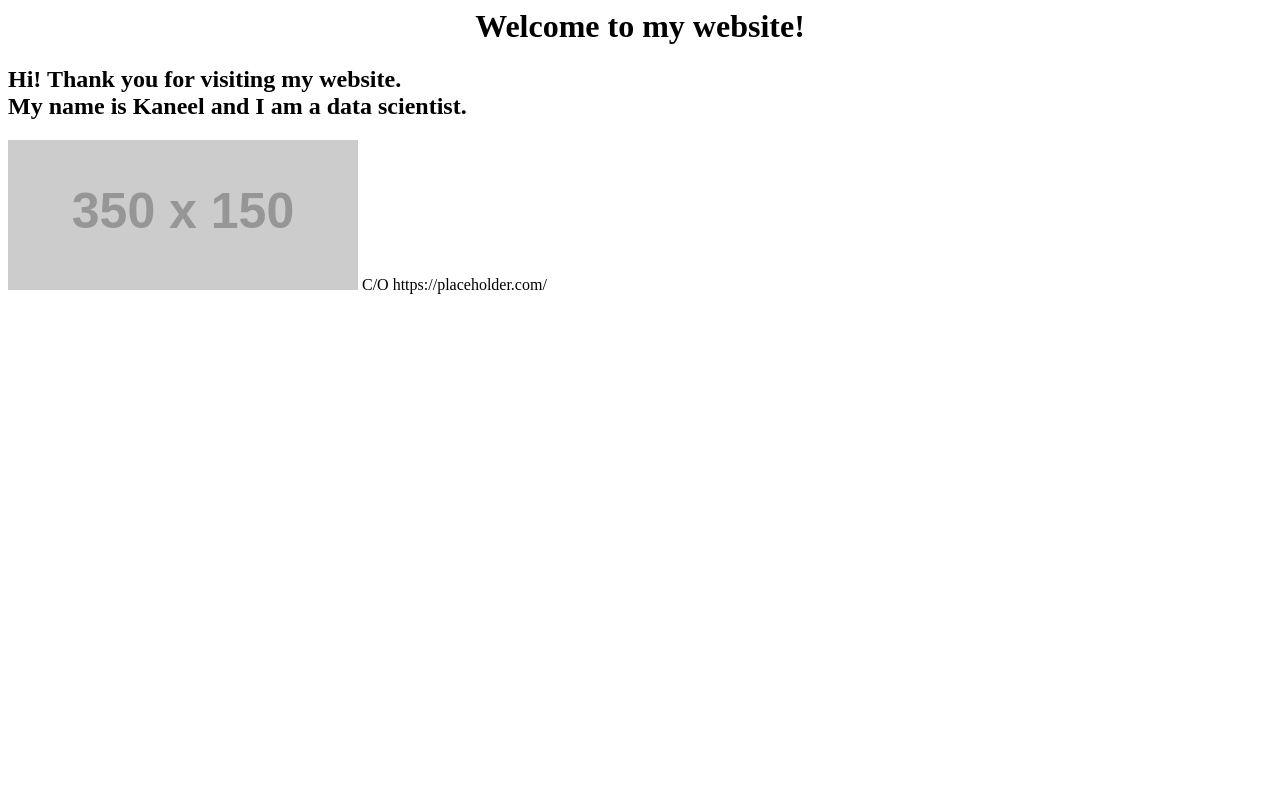
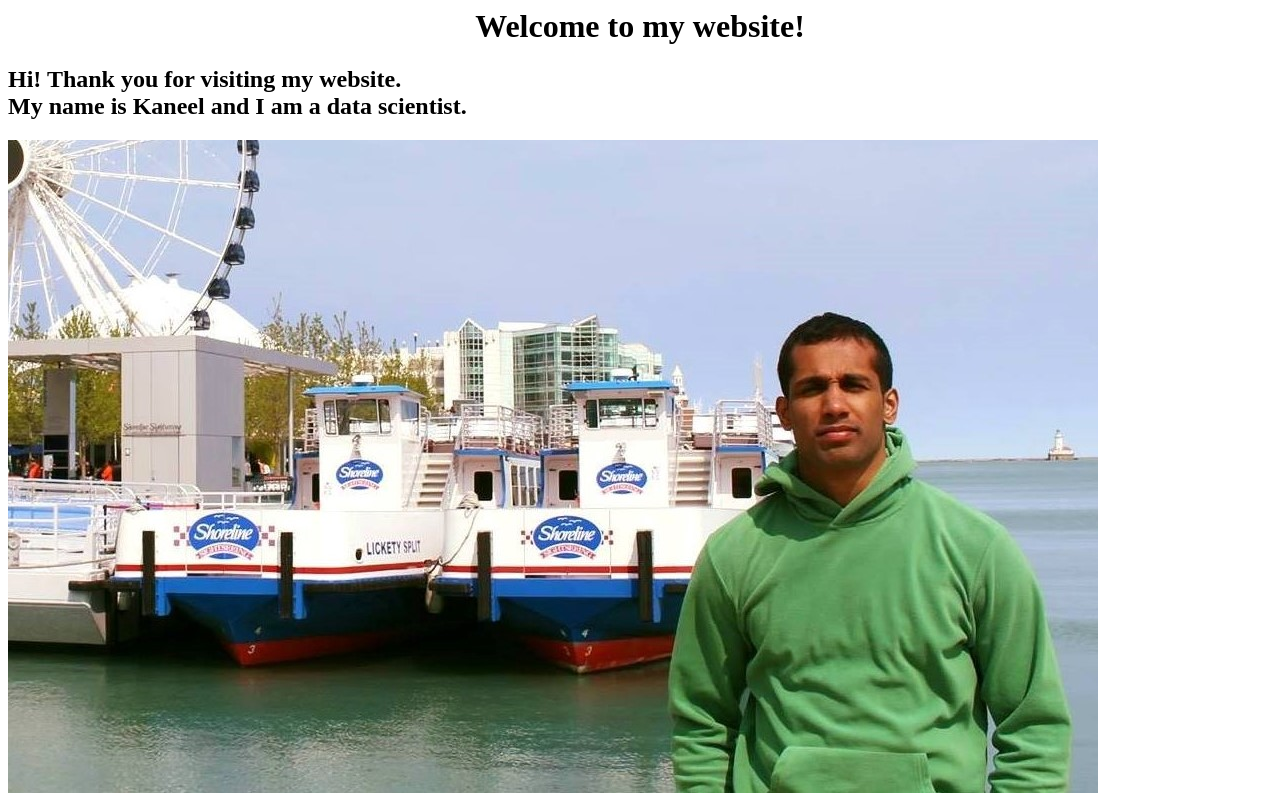
Before and after one commit to kaneelgit/kaneelgit.github.io, a plain HTML site: page index.html in a window 1280 px wide. Drawn offline with Linux system fonts and the light colour scheme; placeholder pictures from the web are drawn by us.

Commit message:
added pic

```diff
--- a/index.html
+++ b/index.html
@@ -13,9 +13,7 @@
 
       </font> </h2>
 
-    <img src="https://via.placeholder.com/350x150">
-
-C/O https://placeholder.com/
+    <img src="main_pic.jpg">
 
   </body>
 </html>
```
